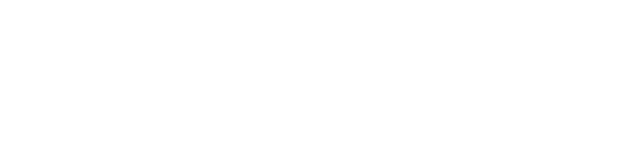
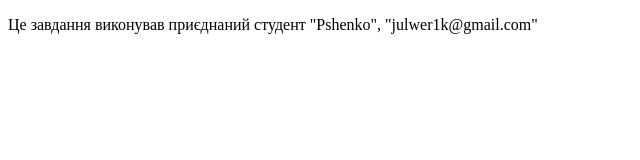
Before and after one commit to txtxntul/lab10_krytui, a plain HTML site: page task2.html in a window 1280 px wide. Shown: the whole page, without its empty margins (0-640 px from the left). Drawn offline with Linux system fonts and the light colour scheme.

Commit message:
done task2 by Pshenko email: julwer1k@gmail.com

```diff
--- a/task2.html
+++ b/task2.html
@@ -8,6 +8,6 @@
     <title>Document</title>
 </head>
 <body>
-
+	<p>Це завдання виконував приєднаний студент "Pshenko", "julwer1k@gmail.com"</p>
 </body>
 </html>
```
